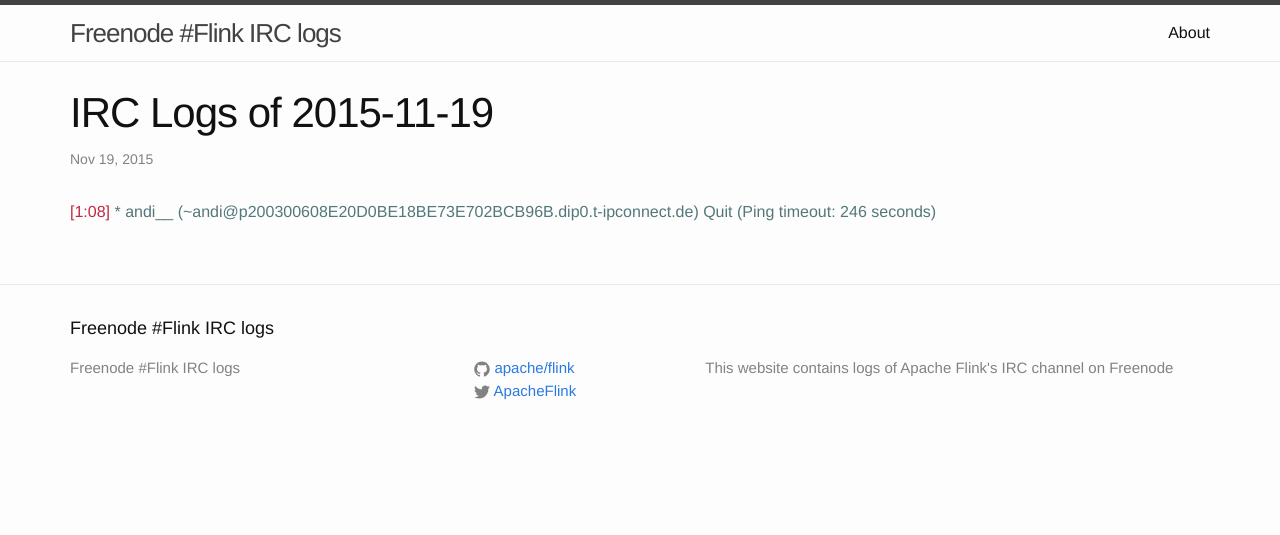
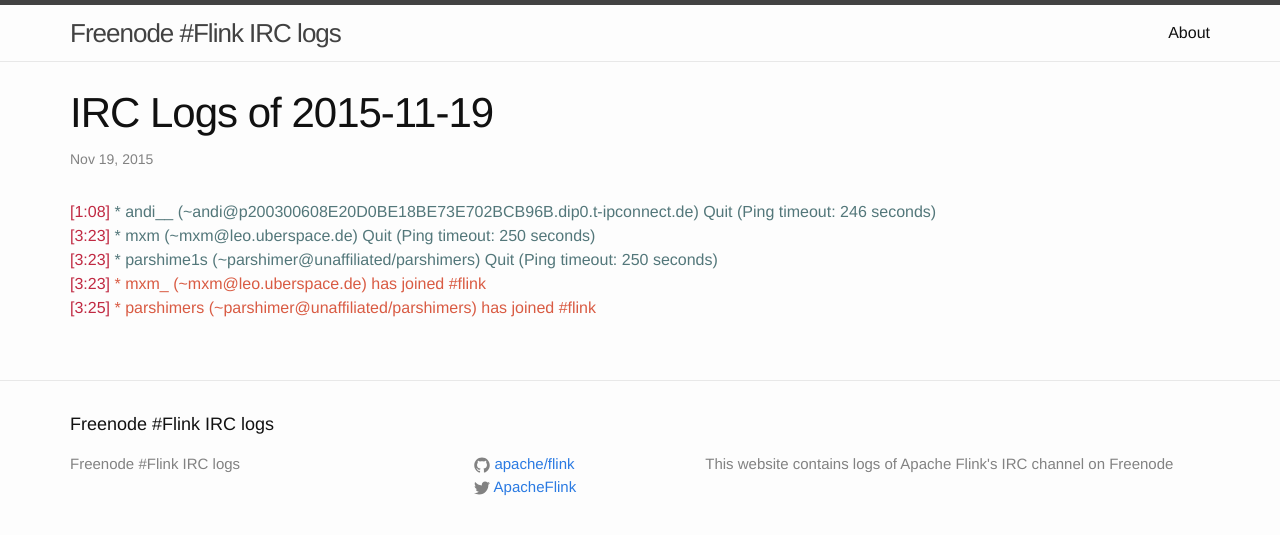
Before and after one commit to flink-irc-logs/flink-irc-logs.github.io, a Jekyll site: the page built from _posts/2015-11-19-logs.markdown, in a window 1280 px wide. Shown: the top 535 px of the page. Built offline with Jekyll 4.4.1, drawn with Linux system fonts in a browser that asks for light colours.

Commit message:
Update of the logs on Thu Nov 19 04:22:29 CET 2015

```diff
--- a/_posts/2015-11-19-logs.markdown
+++ b/_posts/2015-11-19-logs.markdown
@@ -5,3 +5,7 @@
 categories: irc logs
 ---
 <span class="irc-date">[1:08]</span> <span class="irc-navy">* andi__ (~andi@p200300608E20D0BE18BE73E702BCB96B.dip0.t-ipconnect.de) Quit (Ping timeout: 246 seconds)</span><br />
+<span class="irc-date">[3:23]</span> <span class="irc-navy">* mxm (~mxm@leo.uberspace.de) Quit (Ping timeout: 250 seconds)</span><br />
+<span class="irc-date">[3:23]</span> <span class="irc-navy">* parshime1s (~parshimer@unaffiliated/parshimers) Quit (Ping timeout: 250 seconds)</span><br />
+<span class="irc-date">[3:23]</span> <span class="irc-green">* mxm_ (~mxm@leo.uberspace.de) has joined #flink</span><br />
+<span class="irc-date">[3:25]</span> <span class="irc-green">* parshimers (~parshimer@unaffiliated/parshimers) has joined #flink</span><br />
```
